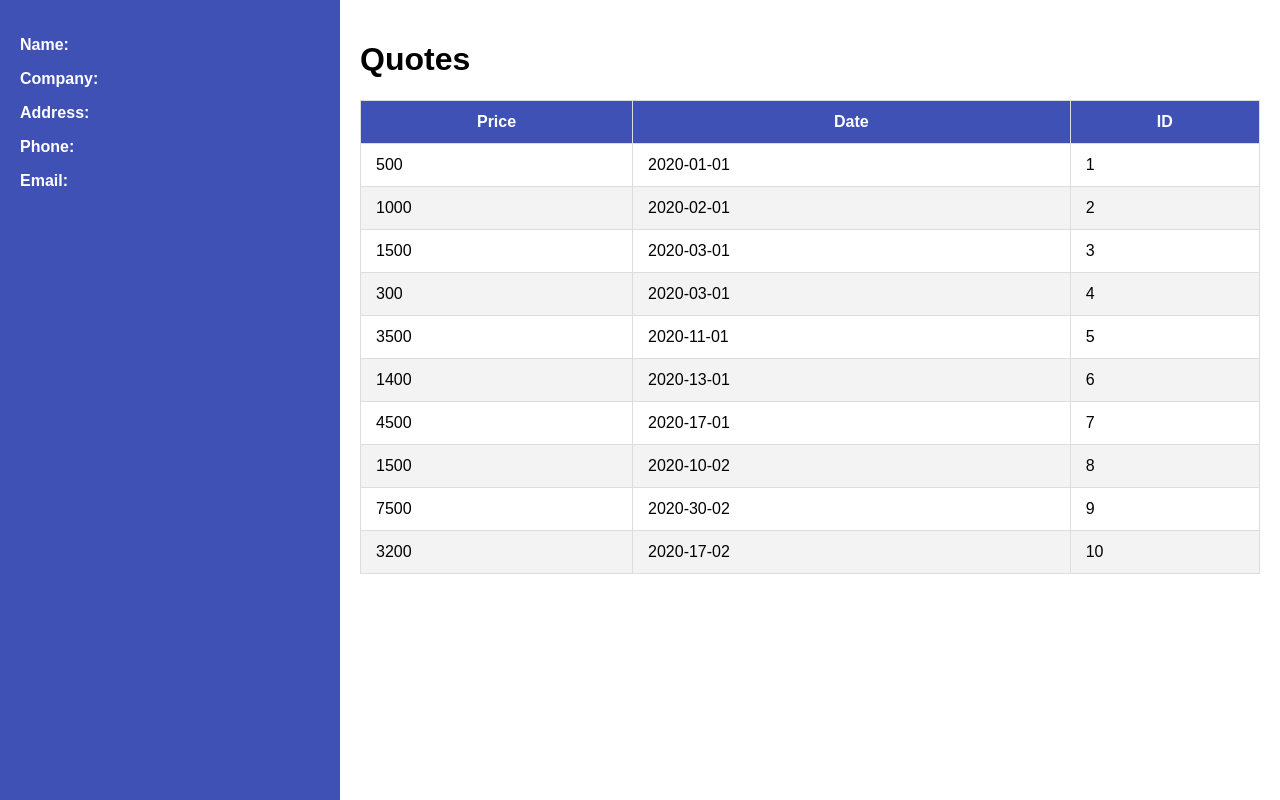
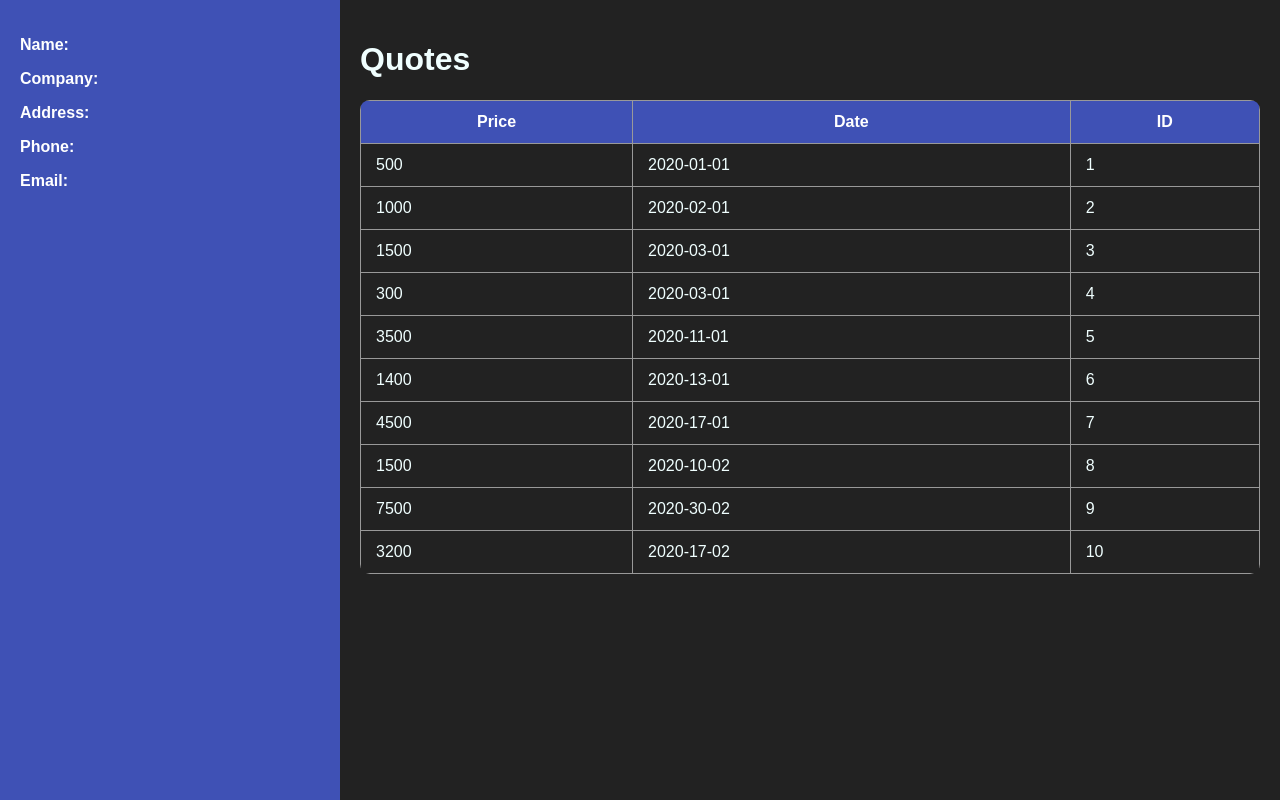
Before and after one commit to prbhtkumr/mss-crm, a Flask app: page / in a window 1280 px wide. Shown: the part 85-885 px from the top of the page. Run offline with Flask 3, Linux system fonts and the light colour scheme.

Commit message:
[UPDATE] changed the css to be more dark in the background

```diff
--- a/static/style/styles.css
+++ b/static/style/styles.css
@@ -1,3 +1,7 @@
+*{
+  /* background-color: #333333; */
+
+}
 body {
   margin: 0;
   font-family: Arial;
@@ -18,6 +22,8 @@ body {
 .main {
   flex: 3;
   padding: 20px;
+  background-color: #222222;
+  color: azure;
 }
 
 /* Sidebar */
@@ -32,27 +38,38 @@ body {
 }
 
 /* Main */
+
 #quotes {
   border-collapse: collapse;
   width: 100%;
   margin-top: 20px;
+  color: azure;
   cursor: pointer;
+  border: none;
+  outline: none;
+}
+
+table {
+-webkit-clip-path: inset(0 round 10px);
+  clip-path: inset(0 round 10px);
 }
 
 #quotes td,
 #quotes th {
   padding: 12px 15px;
-  border: 1px solid #ddd;
+  border: 1px solid #999;
 }
 
 #quotes thead {
   background: #3f51b5;
   color: #fff;
 }
+/*
+#quotes tbody tr:nth-child(even) {
+  background: #E6E6FA;
+  color: #020202;
+} */
 
-#quotes tbody tr:nth-child(even) {
-  background: #f3f3f3;
-}
 .navbar {
   position: sticky;
   display: flexbox;
```
